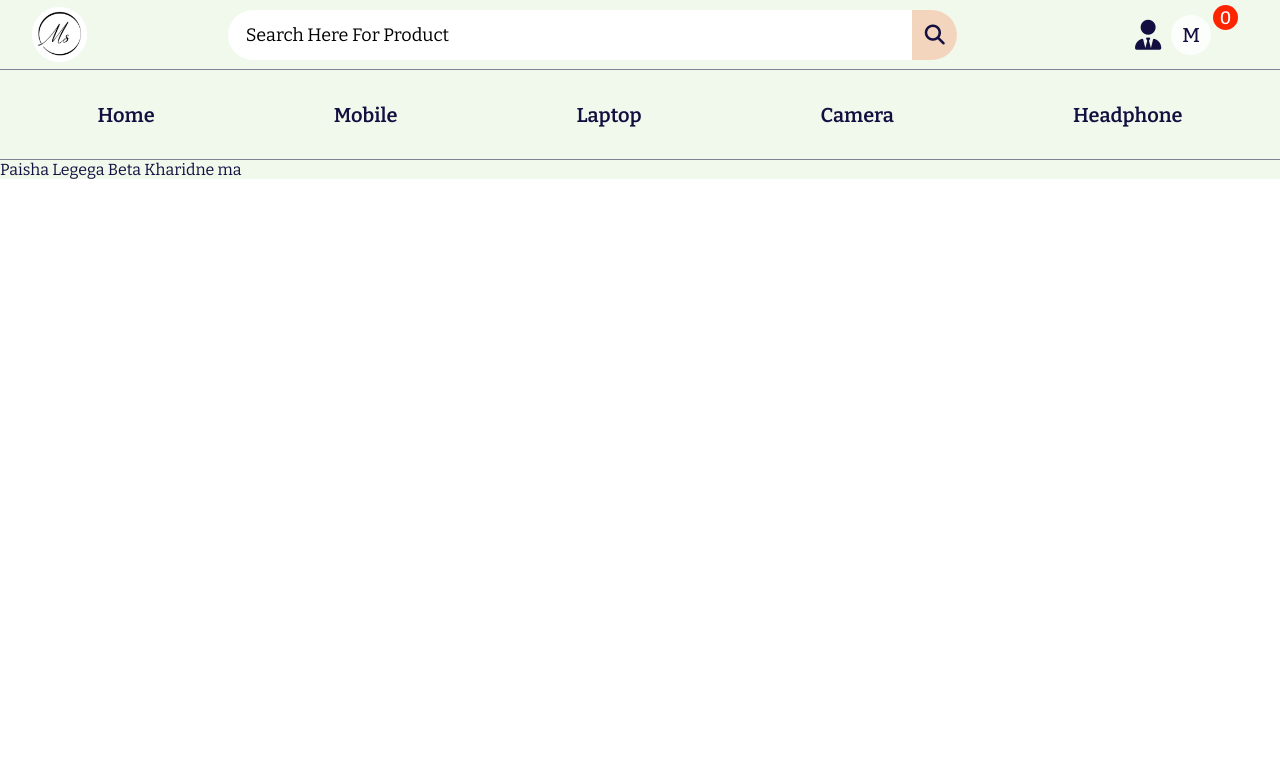
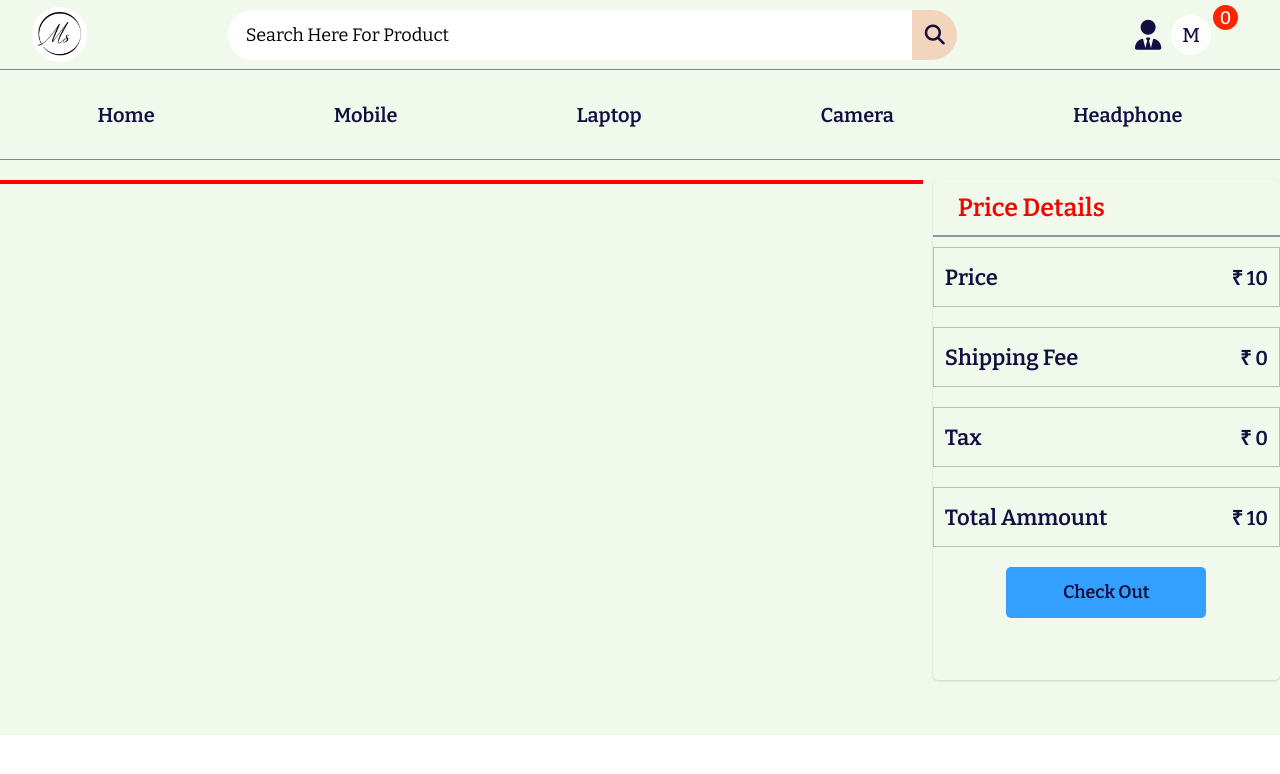
Before and after one commit to Anshuman1803/E-Commerce-Frontend, a React (Create React App) app: page /cart in a window 1280 px wide. Shown: the top 774 px of the page. Built offline with nearby package versions, Linux system fonts and the light colour scheme.

Commit message:
AddToCart features update, cart compo design start

```diff
--- a/src/App.css
+++ b/src/App.css
@@ -27,6 +27,7 @@
     width: 100%;
     background-color: #f1f9ec;
 }
+
 .loaderContainer {
     background-color: transparent;
     position: absolute;
@@ -75,6 +76,7 @@
     animation-delay: 0.6s;
     margin-right: 10px;
 }
+
 @keyframes jump {
     0% {
         transform: translateY(0);
@@ -88,6 +90,7 @@
         transform: translateY(0);
     }
 }
+
 /* Header */
 .App--Header {
     border-bottom: 1px solid #130f4080;
@@ -889,6 +892,85 @@ li:nth-child(3) {
     border-radius: 10px;
 }
 
+.cartItems--Container {
+    width: 100%;
+    min-height: 555px;
+    position: relative;
+    display: flex;
+    align-items: flex-start;
+    justify-content: center;
+    gap: 10px;
+    margin-top: 20px;
+}
+
+.emptyCartMessage {
+    position: absolute;
+    top: 60%;
+    left: 50%;
+    transform: translate(-60%, -60%);
+    font-size: 40px;
+    font-weight: 600;
+    color: #ED0800;
+}
+
+.cartItemBox {
+    border: 2px solid red;
+    width: calc(100% - 350px);
+}
+
+.cartItem-PriceBox {
+    border-radius: 5px;
+    /* border: 2px solid red; */
+    box-shadow: rgba(0, 0, 0, 0.1) 0px 1px 3px 0px, rgba(0, 0, 0, 0.06) 0px 1px 2px 0px;
+    width: 350px;
+    height: 500px;
+    display: flex;
+    align-items: center;
+    flex-direction: column;
+}
+
+.PriceBox--heading {
+    color: #ED0800;
+    width: 100%;
+    border-bottom: 2px solid #130f406e;
+    padding: 0.5em 1em;
+    font-weight: 600;
+    font-size: 25px;
+    text-transform: capitalize;
+}
+
+.PriceBox-Items {
+    margin: 10px 0px;
+    width: 100%;
+    padding: 0;
+    height: 60px;
+    display: flex;
+    align-items: center;
+    justify-content: space-between;
+    padding: 0em 0.5em;
+    font-weight: 600;
+    font-size: 22px;
+    border: 1px solid #0605143f;
+}
+
+.PriceBox-Items-Label {
+    font-size: 20px;
+    font-weight: 600;
+}
+
+.checkOutButton {
+    margin: 10px 0px;
+    width: 200px;
+    padding: 0.8em;
+    font-size: 18px;
+    font-weight: 600;
+    border-radius: 5px;
+    border: none;
+    outline: none;
+    background-color: #33A0FF;
+    color: #130f40;
+}
+
 @media screen and (max-width: 901px) {
     .SliderContainer {
         height: 300px;
@@ -1016,6 +1098,7 @@ li:nth-child(3) {
         width: 150px;
         height: 45px;
     }
+
     .activeFilterContainer {
         width: 100%;
     }
--- a/src/ReduxStore/ReduxStore.js
+++ b/src/ReduxStore/ReduxStore.js
@@ -1,10 +1,10 @@
 // import { createContext, useState } from "react";
 
 import { configureStore } from "@reduxjs/toolkit";
-import ReduxStoreSlice from "../Slice/ReduxSlice";
+import CartSliceReducer from "../Slice/ReduxCartSlice";
 const ReduxStore = configureStore({
     reducer :{
-        store : ReduxStoreSlice.reducer
+       cart : CartSliceReducer
     }
 });
 
--- /dev/null
+++ b/src/Slice/ReduxCartSlice.js
@@ -0,0 +1,26 @@
+import { createSlice } from '@reduxjs/toolkit'
+
+const initialState = {
+    cartItems: [],
+    cartTotalQuantity: 0,
+    cartTotalAmount: 0,
+}
+const ReduxCartSlice = createSlice({
+    name: 'Ms Cart',
+    initialState,
+    reducers: {
+        addToCart(state, action) {
+            const itemIndex = state.cartItems.findIndex((item) => item.id === action.payload.id);
+            if (itemIndex >= 0) {
+                state.cartItems[itemIndex].cartQuantity += 1;
+            } else {
+                const tempProduct = { ...action.payload, cartQuantity: 1 };
+                state.cartItems.push(tempProduct);
+                state.cartTotalQuantity++;
+            }
+        }
+    }
+});
+
+export const { addToCart } = ReduxCartSlice.actions
+export default ReduxCartSlice.reducer
--- a/src/UI-Components/HeaderComponent.js
+++ b/src/UI-Components/HeaderComponent.js
@@ -1,8 +1,10 @@
 import React from 'react'
 import { Link } from 'react-router-dom'
 import Logo from '../Logo.png'
+import { useSelector } from 'react-redux'
 
 function HeaderComponent() {
+  const {cartTotalQuantity}= useSelector((state)=>state.cart);
   return (
     <header className='App--Header'>
       <img src={Logo} alt="AppLogo" className='AppLogo' />
@@ -16,7 +18,7 @@ function HeaderComponent() {
         <div className="userBox">
           <i className="fa-solid fa-user-tie userIcon"></i>
           <h2 className='UserName'>M</h2>
-          <span className='itemCountLabel'>0</span>
+          <span className='itemCountLabel'>{cartTotalQuantity}</span>
         </div>
         <ul className="userDropDown">
           <li className="dropDownItem"><i className="fa-solid fa-user-tie dropDownnitemIcon"></i> <span className='itemLabel'>User Profile</span> </li>
--- a/src/UI-Components/ProductCart.js
+++ b/src/UI-Components/ProductCart.js
@@ -1,10 +1,25 @@
 import React from 'react'
+import { useSelector } from 'react-redux'
 
 function ProductCart() {
+  const {cartItems} = useSelector((state)=> state.cart);
   return (
-    <div>
-      Paisha Legega Beta Kharidne ma
-    </div>
+    < >
+      {
+        // cartItems.length >0 ? <p className='emptyCartMessage'>Cart is Empty</p> :
+        <div className='cartItems--Container'>
+          <div className='cartItemBox'></div>
+          <div className='cartItem-PriceBox'>
+            <h3 className='PriceBox--heading'>Price Details</h3>
+            <p className="PriceBox-Items">Price <span className="PriceBox-Items-Label">₹ 10</span></p>
+            <p className="PriceBox-Items">Shipping Fee <span className="PriceBox-Items-Label">₹ 0</span></p>
+            <p className="PriceBox-Items">Tax <span className="PriceBox-Items-Label">₹ 0</span></p>
+            <p className="PriceBox-Items">Total Ammount <span className="PriceBox-Items-Label">₹ 10</span></p>
+            <button className='checkOutButton'>Check Out</button>
+          </div>
+        </div>
+      }
+    </>
   )
 }
 
--- a/src/UI-Components/ProductFullDetailsComponent.js
+++ b/src/UI-Components/ProductFullDetailsComponent.js
@@ -2,11 +2,14 @@ import React, { useEffect, useState } from 'react'
 import { useParams } from 'react-router-dom'
 import axios from 'axios';
 import Loader from './CompoLoader';
+import { useDispatch } from "react-redux";
+import { addToCart } from "../Slice/ReduxCartSlice";
 
 function ProductFullDetailsComponent() {
   const ProductID = useParams().title.split("-")[1];
   const [currentProduct, setCurrentProduct] = useState([]);
   const [isLoading, setIsLoading] = useState(false);
+  const dispatch = useDispatch();
 
   useEffect(() => {
     setIsLoading(true)
@@ -16,7 +19,9 @@ function ProductFullDetailsComponent() {
     })
 
   }, [ProductID]);
-
+  const handleAddToCart = (product) => {
+    dispatch(addToCart(product))
+  }
   return (
     <section className='ProductFullDetailsContainer'>
       {
@@ -44,8 +49,7 @@ function ProductFullDetailsComponent() {
               <span className="DiscountPercentage">{currentProduct[0]?.discountPercentage}%off</span>
             </p>
             <div className="itemCountContainer">
-              <button className='countButton'>-</button><span className='itemCount'>0</span> <button className='countButton'>+</button>
-              <button className='addToCartButton'>Add To Cart</button>
+              <button className='addToCartButton' onClick={() => handleAddToCart(currentProduct[0])}>Add To Cart</button>
             </div>
 
 
```
Also changed, not shown: src/Slice/ReduxSlice.js (deleted, +0 -11 lines), src/index.js (+6 -2 lines). Lines whose indentation alone changed are shown as unchanged.
